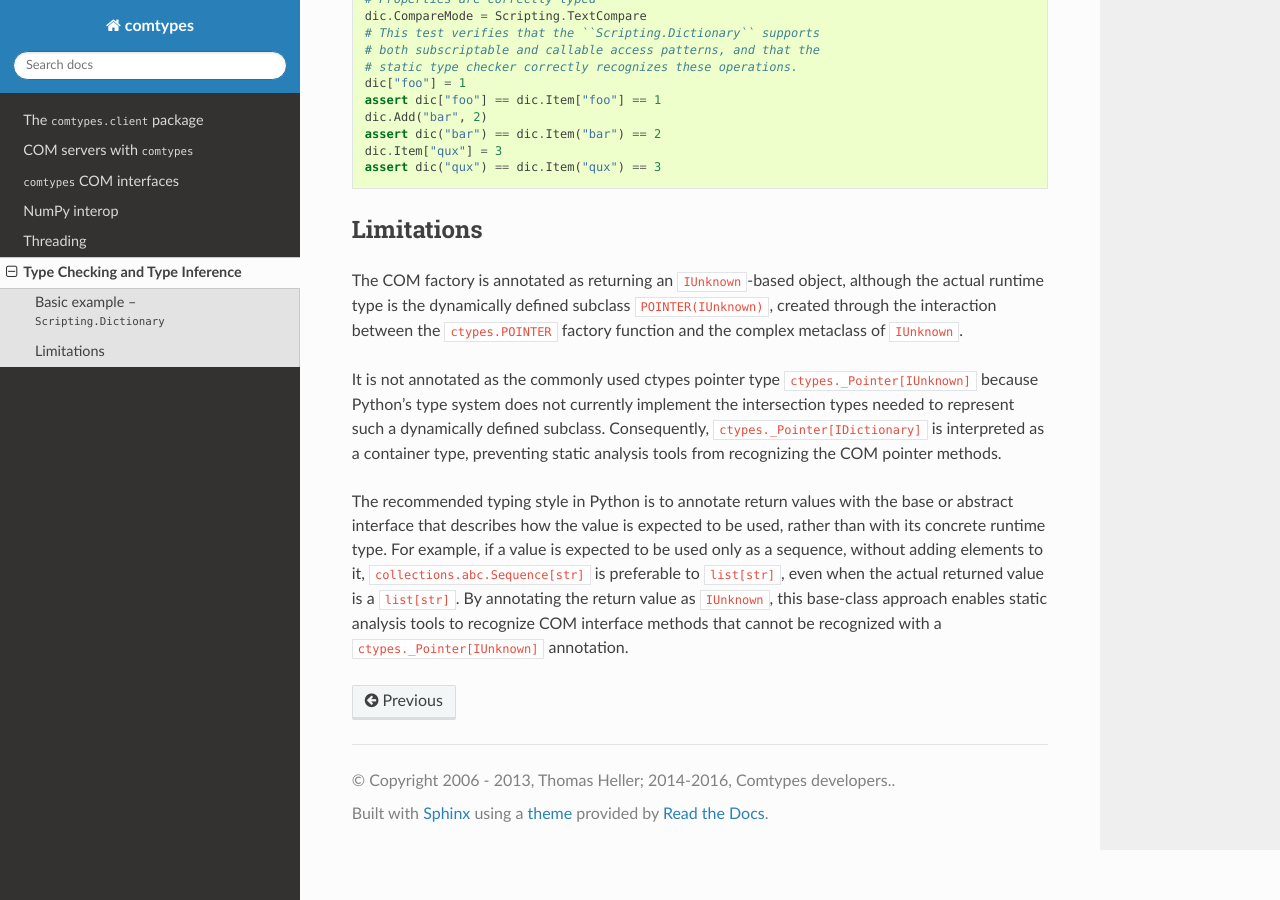
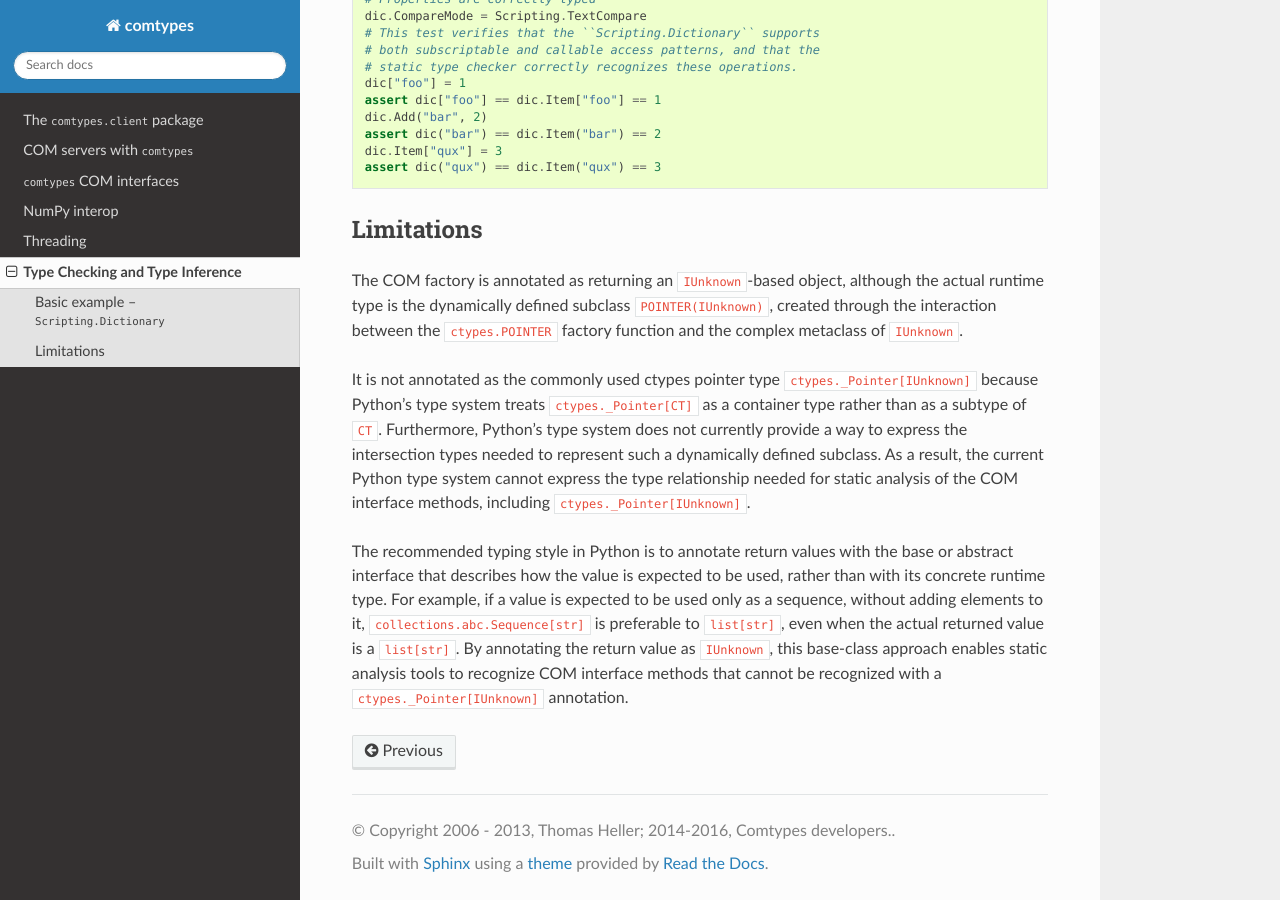
Before and after one commit to enthought/comtypes, a Sphinx documentation site: the page built from docs/source/type_checking.rst, in a window 1280 px wide and 900 px high, scrolled down 1006 px. Built offline with Sphinx 7.4.7 and the Read the Docs theme 3.1.0, drawn with Linux system fonts in a browser that asks for light colours.

Commit message:
docs: Clarify ctypes pointer type annotation.

```diff
--- a/docs/source/type_checking.rst
+++ b/docs/source/type_checking.rst
@@ -71,12 +71,14 @@ between the ``ctypes.POINTER`` factory function and the complex
 metaclass of ``IUnknown``.
 
 It is not annotated as the commonly used ctypes pointer type
-``ctypes._Pointer[IUnknown]`` because Python's type system does not
-currently implement the intersection types needed to represent such
-a dynamically defined subclass. Consequently,
-``ctypes._Pointer[IDictionary]`` is interpreted as a container type,
-preventing static analysis tools from recognizing the COM pointer
-methods.
+``ctypes._Pointer[IUnknown]`` because Python's type system treats
+``ctypes._Pointer[CT]`` as a container type rather than as a subtype
+of ``CT``. Furthermore, Python's type system does not currently
+provide a way to express the intersection types needed to represent
+such a dynamically defined subclass. As a result, the current Python
+type system cannot express the type relationship needed for static
+analysis of the COM interface methods, including
+``ctypes._Pointer[IUnknown]``.
 
 The recommended typing style in Python is to annotate return values
 with the base or abstract interface that describes how the value is
```
